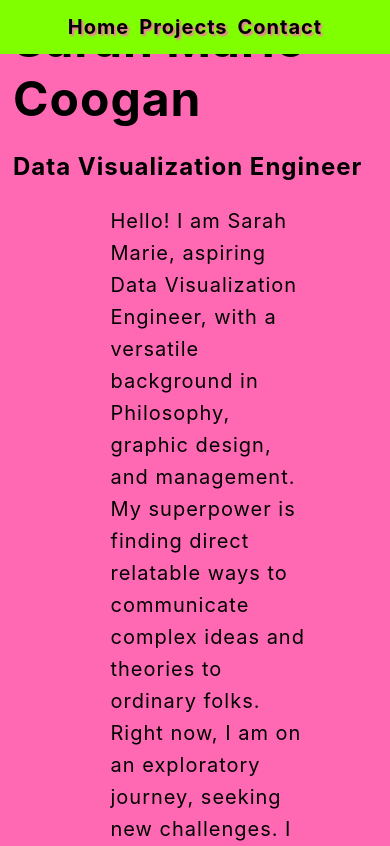
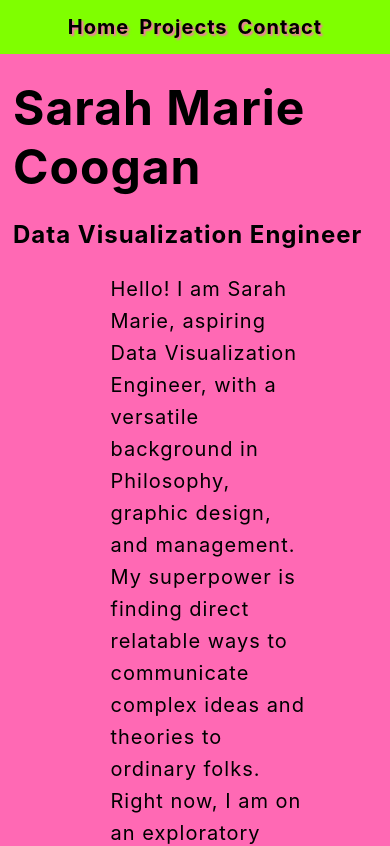
Before and after one commit to wonkatin/portfolio, a Next.js app: page / in a window 390 px wide. Shown: the top 846 px of the page. Built offline with nearby package versions, Linux system fonts and the light colour scheme.

Commit message:
responsive take 1

```diff
--- a/styles/globals.css
+++ b/styles/globals.css
@@ -70,7 +70,8 @@ div {
 
 .name-blast{
   font-size: 10rem;
-  font-weight: bold
+  font-weight: bold;
+  margin-top: 68px
 }
 
 .job-title {
@@ -132,6 +133,27 @@ div {
 .bumper {
   margin-bottom: 10px;
 }
+
+@media (max-width: 1600px) {
+  .name-blast{
+    font-size: 7rem;
+    font-weight: bold
+  }
+}
+@media (max-width: 1150px) {
+  .name-blast{
+    font-size: 5rem;
+    font-weight: bold
+  }
+}
+@media (max-width: 800px) {
+  .name-blast {
+    font-size: 4rem
+  }
+  .job-title {
+    font-size: 2rem;
+  }
+}
 @media (max-width: 650px) {
   .name-blast{
     font-size: 3rem;
```
